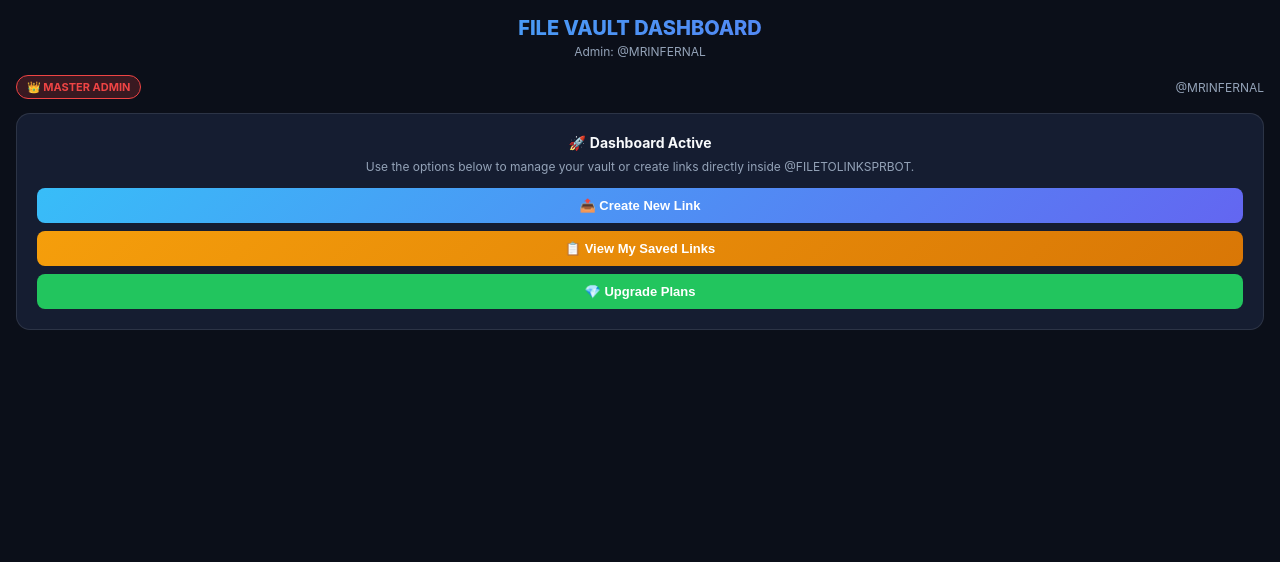
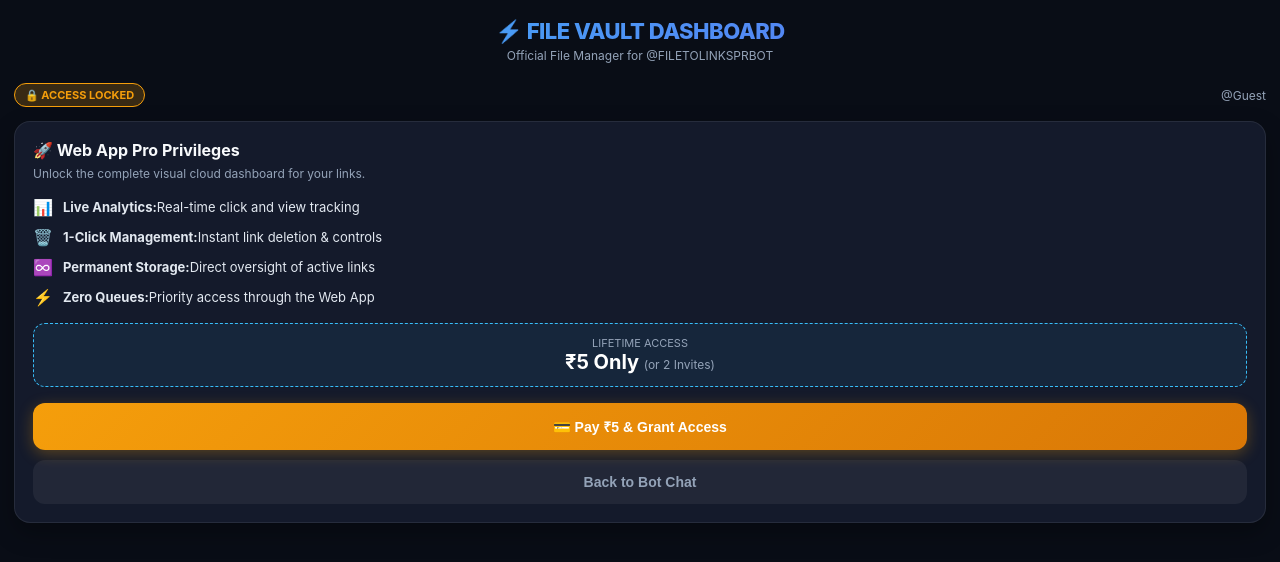
Before and after one commit to viraj020620-dotcom/FileVAULT, a plain HTML site: page index.html in a window 1280 px wide. Drawn offline with Linux system fonts and the light colour scheme.

Commit message:
Refactor index.html for UI enhancements
Updated title, styles, and user interface elements for improved aesthetics and functionality.

```diff
--- a/index.html
+++ b/index.html
@@ -3,65 +3,134 @@
 <head>
   <meta charset="UTF-8">
   <meta name="viewport" content="width=device-width, initial-scale=1.0">
-  <title>File Vault Dashboard</title>
+  <title>File Vault Pro</title>
   <script src="https://telegram.org/js/telegram-web-app.js"></script>
   <style>
     :root {
-      --bg: #0b0f19;
-      --card-bg: rgba(23, 32, 53, 0.9);
-      --card-border: rgba(255, 255, 255, 0.1);
+      --bg: #090d16;
+      --card-bg: rgba(22, 28, 45, 0.95);
+      --border: rgba(255, 255, 255, 0.08);
       --accent: #38bdf8;
       --accent-grad: linear-gradient(135deg, #38bdf8 0%, #6366f1 100%);
       --gold-grad: linear-gradient(135deg, #f59e0b 0%, #d97706 100%);
       --text: #f8fafc;
-      --text-muted: #94a3b8;
+      --muted: #94a3b8;
       --danger: #ef4444;
-      --warning: #f59e0b;
       --success: #10b981;
     }
     * { box-sizing: border-box; margin: 0; padding: 0; }
     body {
       font-family: -apple-system, BlinkMacSystemFont, 'Segoe UI', Roboto, sans-serif;
-      background-color: var(--bg);
+      background: var(--bg);
       color: var(--text);
-      padding: 16px;
-      padding-bottom: 60px;
+      padding: 18px 14px 40px;
     }
-    .header { text-align: center; margin-bottom: 16px; }
-    .header h1 { font-size: 20px; font-weight: 800; background: var(--accent-grad); -webkit-background-clip: text; -webkit-text-fill-color: transparent; }
-    .header p { font-size: 12px; color: var(--text-muted); margin-top: 4px; }
+    .header { text-align: center; margin-bottom: 20px; }
+    .header h1 {
+      font-size: 22px;
+      font-weight: 800;
+      background: var(--accent-grad);
+      -webkit-background-clip: text;
+      -webkit-text-fill-color: transparent;
+      letter-spacing: -0.5px;
+    }
+    .header p { font-size: 12px; color: var(--muted); margin-top: 4px; }
+    .card {
+      background: var(--card-bg);
+      border: 1px solid var(--border);
+      border-radius: 16px;
+      padding: 18px;
+      margin-bottom: 14px;
+      box-shadow: 0 10px 25px rgba(0,0,0,0.3);
+    }
     .badge-bar { display: flex; justify-content: space-between; align-items: center; margin-bottom: 14px; }
-    .badge { padding: 4px 10px; border-radius: 999px; font-size: 11px; font-weight: 700; text-transform: uppercase; }
+    .badge {
+      padding: 4px 10px;
+      border-radius: 999px;
+      font-size: 11px;
+      font-weight: 700;
+      text-transform: uppercase;
+    }
     .badge-admin { background: rgba(239, 68, 68, 0.2); color: var(--danger); border: 1px solid var(--danger); }
-    .badge-vip { background: rgba(245, 158, 11, 0.2); color: var(--warning); border: 1px solid var(--warning); }
-    .badge-user { background: rgba(56, 189, 248, 0.2); color: var(--accent); border: 1px solid var(--accent); }
-    .card { background: var(--card-bg); border: 1px solid var(--card-border); border-radius: 14px; padding: 14px; margin-bottom: 12px; }
-    .btn { display: block; width: 100%; padding: 10px; border-radius: 8px; font-size: 13px; font-weight: 600; text-align: center; text-decoration: none; cursor: pointer; border: none; margin-top: 8px; }
-    .btn-primary { background: var(--accent-grad); color: #fff; }
-    .btn-gold { background: var(--gold-grad); color: #fff; }
-    .btn-danger { background: rgba(239,68,68,0.15); color: var(--danger); border: 1px solid var(--danger); }
-    .stats-row { display: grid; grid-template-columns: repeat(2, 1fr); gap: 8px; font-size: 12px; padding: 8px; background: rgba(0,0,0,0.3); border-radius: 8px; margin: 10px 0; }
-    .stat-item span { color: var(--text-muted); display: block; font-size: 10px; text-transform: uppercase; }
-    .stat-item b { font-size: 13px; }
+    .badge-locked { background: rgba(245, 158, 11, 0.2); color: #f59e0b; border: 1px solid #f59e0b; }
+    .feature-list { list-style: none; margin: 16px 0; }
+    .feature-list li {
+      display: flex;
+      align-items: center;
+      font-size: 13px;
+      color: #e2e8f0;
+      margin-bottom: 10px;
+    }
+    .feature-list li span { margin-right: 10px; font-size: 16px; }
+    .price-tag {
+      background: rgba(56, 189, 248, 0.08);
+      border: 1px dashed var(--accent);
+      border-radius: 12px;
+      padding: 12px;
+      text-align: center;
+      margin: 16px 0;
+    }
+    .price-tag b { font-size: 20px; color: #fff; }
+    .btn {
+      display: block;
+      width: 100%;
+      padding: 14px;
+      border-radius: 12px;
+      font-size: 14px;
+      font-weight: 700;
+      text-align: center;
+      text-decoration: none;
+      cursor: pointer;
+      border: none;
+      transition: all 0.2s;
+    }
+    .btn-gold {
+      background: var(--gold-grad);
+      color: #fff;
+      box-shadow: 0 4px 15px rgba(245, 158, 11, 0.3);
+    }
+    .btn-secondary {
+      background: rgba(255,255,255,0.06);
+      color: var(--muted);
+      margin-top: 10px;
+    }
   </style>
 </head>
 <body>
+
   <div class="header">
-    <h1>FILE VAULT DASHBOARD</h1>
-    <p>Admin: @MRINFERNAL</p>
+    <h1>⚡ FILE VAULT DASHBOARD</h1>
+    <p>Official File Manager for @FILETOLINKSPRBOT</p>
   </div>
+
   <div class="badge-bar">
-    <span id="roleBadge" class="badge">Loading...</span>
-    <span id="userTag" style="font-size: 12px; color: var(--text-muted);"></span>
+    <span id="roleBadge" class="badge badge-locked">🔒 Access Locked</span>
+    <span id="userTag" style="font-size: 12px; color: var(--muted);"></span>
   </div>
-  <div id="mainContainer">
-    <div class="card" style="text-align:center; padding: 20px;">
-      <p style="font-size:14px; margin-bottom: 8px;">🚀 <b>Dashboard Active</b></p>
-      <p style="font-size:12px; color:var(--text-muted);">Use the options below to manage your vault or create links directly inside @FILETOLINKSPRBOT.</p>
-      <button onclick="tgAction('start_upload')" class="btn btn-primary" style="margin-top:14px;">📤 Create New Link</button>
-      <button onclick="tgAction('myfiles')" class="btn btn-gold">📋 View My Saved Links</button>
-      <button onclick="tgAction('plans')" class="btn btn-primary" style="background:#22c55e;">💎 Upgrade Plans</button>
+
+  <!-- Locked Upsell UI -->
+  <div class="card">
+    <h3 style="font-size: 16px; margin-bottom: 6px;">🚀 Web App Pro Privileges</h3>
+    <p style="font-size: 12px; color: var(--muted);">Unlock the complete visual cloud dashboard for your links.</p>
+
+    <ul class="feature-list">
+      <li><span>📊</span> <b>Live Analytics:</b> Real-time click and view tracking</li>
+      <li><span>🗑️</span> <b>1-Click Management:</b> Instant link deletion & controls</li>
+      <li><span>♾️</span> <b>Permanent Storage:</b> Direct oversight of active links</li>
+      <li><span>⚡</span> <b>Zero Queues:</b> Priority access through the Web App</li>
+    </ul>
+
+    <div class="price-tag">
+      <span style="font-size: 11px; color: var(--muted); text-transform: uppercase; display: block;">Lifetime Access</span>
+      <b>₹5 Only</b> <span style="font-size: 12px; color: var(--muted);">(or 2 Invites)</span>
     </div>
+
+    <button id="payBtn" onclick="requestAccess()" class="btn btn-gold">
+      💳 Pay ₹5 & Grant Access
+    </button>
+    <button onclick="closeApp()" class="btn btn-secondary">
+      Back to Bot Chat
+    </button>
   </div>
 
   <script>
@@ -72,29 +141,27 @@
     }
 
     const ADMIN_ID = 5227795354;
-    const user = tg?.initDataUnsafe?.user || { id: ADMIN_ID, first_name: "MRINFERNAL", username: "MRINFERNAL" };
-    const isAdmin = (Number(user.id) === ADMIN_ID);
+    const user = tg?.initDataUnsafe?.user || { id: 0, username: "Guest" };
 
-    const roleBadge = document.getElementById("roleBadge");
     const userTag = document.getElementById("userTag");
+    userTag.innerText = user.username ? `@${user.username}` : `ID: ${user.id || 'N/A'}`;
 
-    userTag.innerText = user.username ? `@${user.username}` : `ID: ${user.id}`;
+    function requestAccess() {
+      const uId = user.id || "Unknown";
+      const uName = user.username ? `@${user.username}` : "No Username";
+      const paymentMsg = encodeURIComponent(
+        `Hey @MRINFERNAL,\n\nI want to buy Permanent Web App Access for ₹5!\n\n` +
+        `👤 User: ${uName}\n` +
+        `🆔 User ID: ${uId}\n\n` +
+        `Please share payment QR / UPI ID so I can pay and get activated via /unlockweb ${uId}`
+      );
 
-    if (isAdmin) {
-      roleBadge.innerText = "👑 Master Admin";
-      roleBadge.className = "badge badge-admin";
-    } else {
-      roleBadge.innerText = "Active User";
-      roleBadge.className = "badge badge-user";
+      window.open(`https://t.me/MRINFERNAL?text=${paymentMsg}`, '_blank');
     }
 
-    function tgAction(command) {
-      if (tg) {
-        tg.sendData(JSON.stringify({ action: command }));
-        tg.close();
-      } else {
-        window.open("https://t.me/FILETOLINKSPRBOT", "_blank");
-      }
+    function closeApp() {
+      if (tg) tg.close();
+      else window.close();
     }
   </script>
 </body>
```
